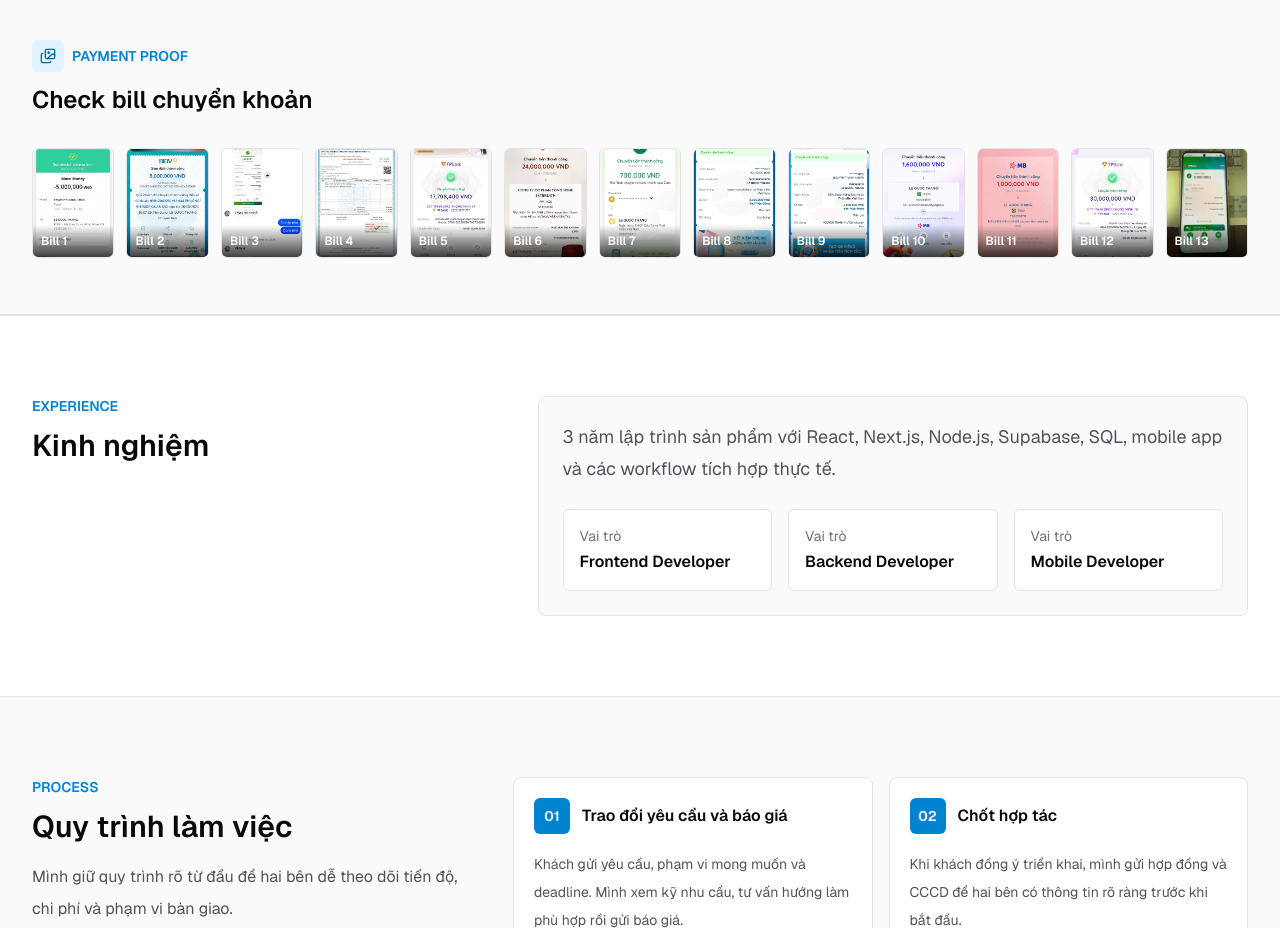
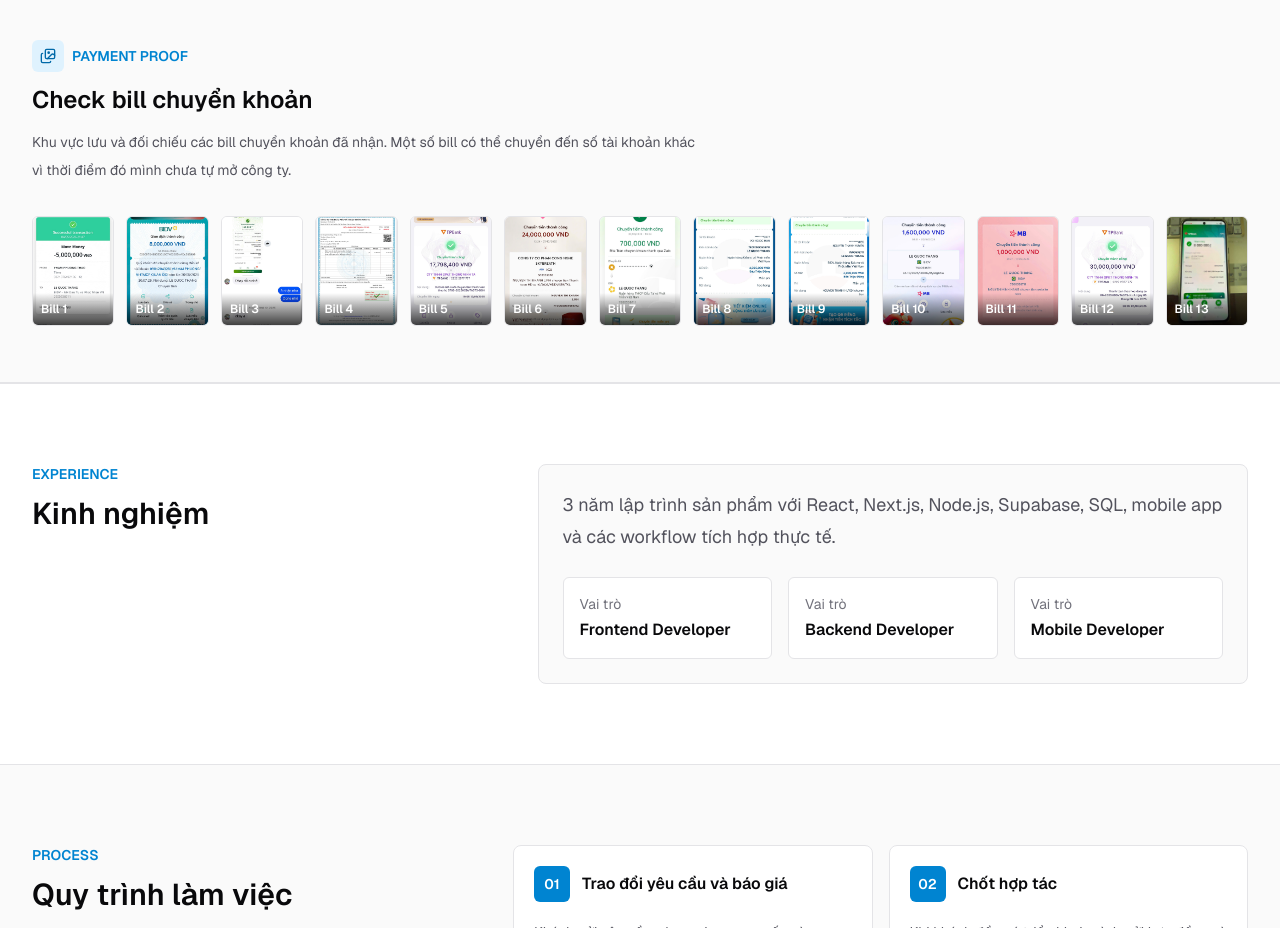
Before and after one commit to winnertech2025-max/thang-portfolio, a Next.js app: page / in a window 1280 px wide. Shown: the part 3200-4128 px from the top of the page. Built offline with nearby package versions, Linux system fonts and the light colour scheme.

Commit message:
Add transfer receipt note

```diff
--- a/src/app/page.tsx
+++ b/src/app/page.tsx
@@ -96,7 +96,7 @@ const copy = {
       "Đây là các dự án gần nhất mình muốn giới thiệu. Trước đó mình còn tham gia hơn 10-20 dự án khác, nhưng danh sách khá dài nên mình chỉ chọn những sản phẩm tiêu biểu để đưa lên portfolio.",
     billsTitle: "Check bill chuyển khoản",
     billsIntro:
-      "Khu vực lưu và đối chiếu các bill chuyển khoản đã nhận. Ảnh được đọc từ thư mục public với tên bill1.jpg đến bill13.jpg.",
+      "Khu vực lưu và đối chiếu các bill chuyển khoản đã nhận. Một số bill có thể chuyển đến số tài khoản khác vì thời điểm đó mình chưa tự mở công ty.",
     billsNote: "Thêm ảnh vào public/bill1.jpg ... public/bill13.jpg để hiển thị đầy đủ.",
     viewBill: "Xem bill",
     experienceTitle: "Kinh nghiệm",
@@ -160,7 +160,7 @@ const copy = {
       "These are the most recent projects I want to highlight. I have worked on 10-20+ other projects before, but the full list is quite long, so this portfolio focuses on representative products.",
     billsTitle: "Bank transfer bill check",
     billsIntro:
-      "A simple place to store and review received transfer receipts. Images are loaded from public as bill1.jpg through bill13.jpg.",
+      "A simple place to store and review received transfer receipts. Some receipts may show a different bank account because I had not opened my own company at that time.",
     billsNote: "Add images to public/bill1.jpg ... public/bill13.jpg to display all receipts.",
     viewBill: "View bill",
     experienceTitle: "Experience",
@@ -617,6 +617,7 @@ export default function Home() {
                   <p className="text-sm font-semibold uppercase text-sky-600 dark:text-sky-300">Payment proof</p>
                 </div>
                 <h2 className="mt-3 text-2xl font-semibold tracking-normal">{t.billsTitle}</h2>
+                <p className="mt-3 max-w-2xl text-sm leading-7 text-zinc-600 dark:text-zinc-300">{t.billsIntro}</p>
               </div>
 
             </div>
```
